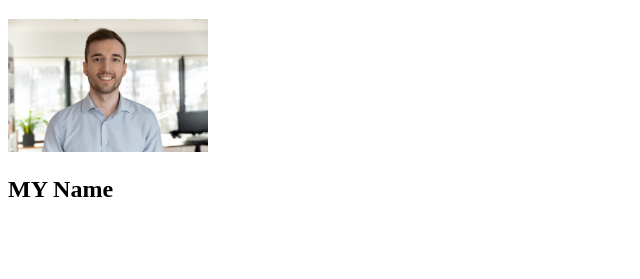
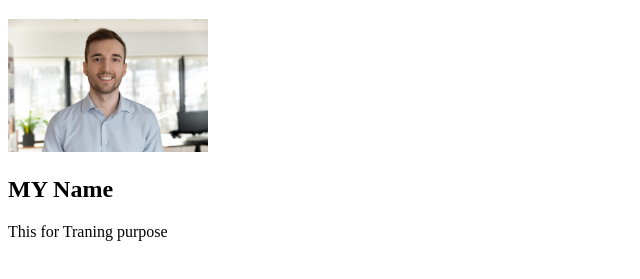
Before and after one commit to Rajeed118/vs, a plain HTML site: page index.html in a window 1280 px wide. Shown: the part 61-340 px from the top of the page, without its empty margins (0-640 px from the left). Drawn offline with Linux system fonts and the light colour scheme.

Commit message:
added pa

```diff
--- a/index.html
+++ b/index.html
@@ -9,5 +9,6 @@
    <h1>Ronaldo</h1>
    <img width="200px"src="Profile.jpg" alt="">
    <h2>MY Name</h2>
+   <p>This for Traning purpose</p>
 </body>
 </html>
```
